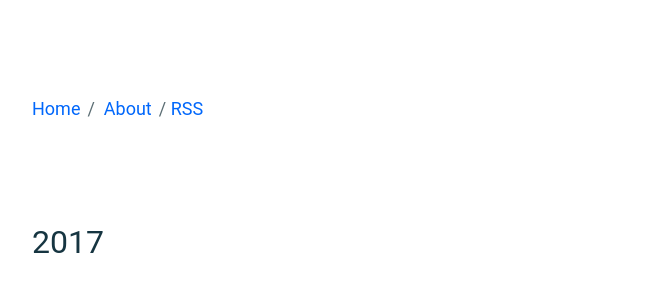
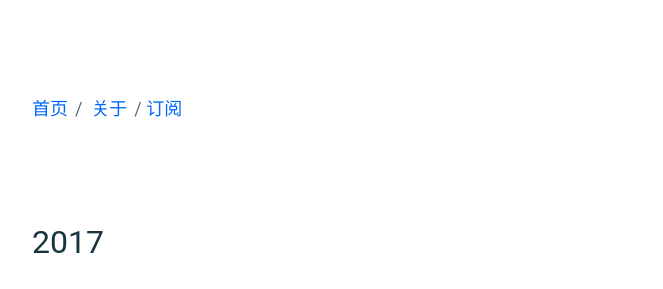
Before and after one commit to changershen/Code.org, a Jekyll site: the page built from index.html, in a window 1280 px wide. Shown: the top 289 px of the page, without its empty margins (308-971 px from the left). Built offline with Jekyll 4.4.1, drawn with Linux system fonts in a browser that asks for light colours; some web fonts are replaced.

Commit message:
fixed html tag

```diff
--- a/_includes/header.html
+++ b/_includes/header.html
@@ -1,5 +1,5 @@
 <header class="c-page__header">
     <p>
-        <a href="{{ "/" | prepend: site.baseurl }}">Home</a><span class="u-separate"></span> <a href="{{ "/about/" | prepend: site.baseurl }}">About</a><span class="u-separate"></span><a href="{{ "/feed.xml" | prepend: site.baseurl }}">RSS</a>
+        <a href="{{ "/" | prepend: site.baseurl }}">首页</a><span class="u-separate"></span> <a href="{{ "/about/" | prepend: site.baseurl }}">关于</a><span class="u-separate"></span><a href="{{ "/feed.xml" | prepend: site.baseurl }}">订阅</a>
     </p>
 </header>
--- a/_posts/2017-06-01-happy-childrens-day.markdown
+++ b/_posts/2017-06-01-happy-childrens-day.markdown
@@ -6,4 +6,4 @@ categories: Children's Day
 ---
 小朋友的创意无限, [你也来试试](https://io.org.cn/s/course2/stage/19/puzzle/1).
 
-<video src="/media/happy-children-day.mp4" type="video/mpeg" controls="controls">
+<video src="/media/happy-children-day.mp4" type="video/mpeg" controls="controls"></video>
```
